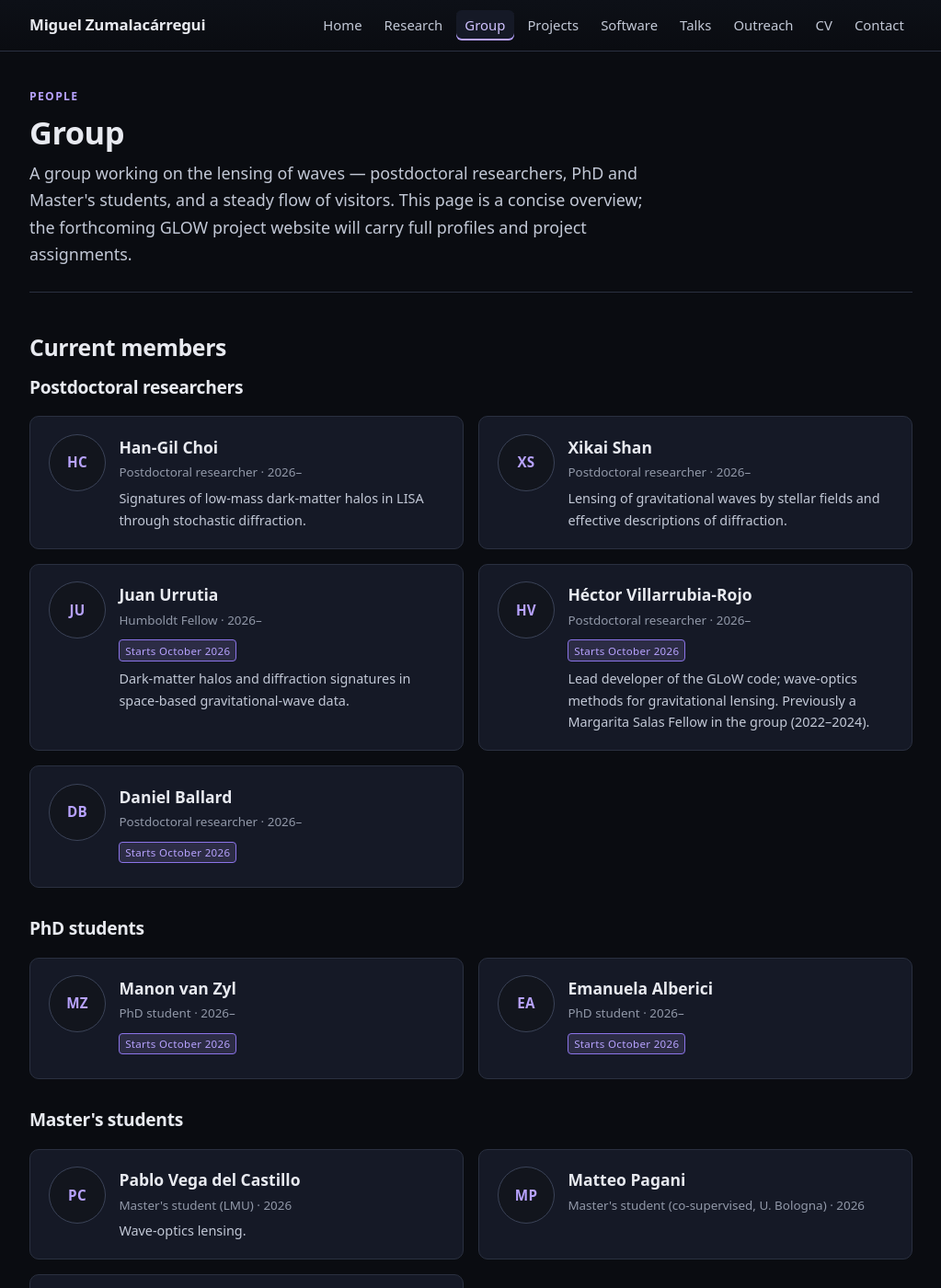
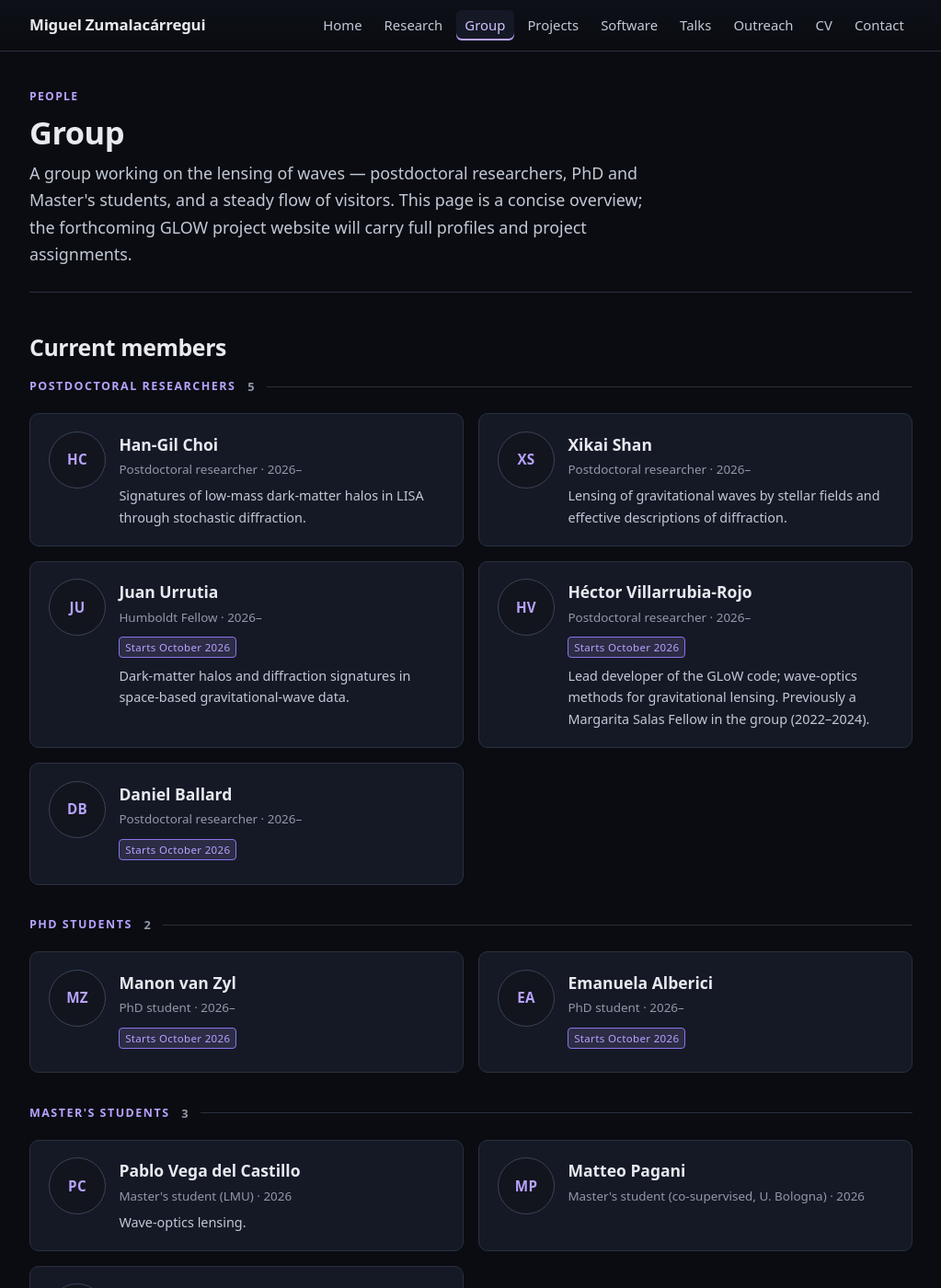
Before and after one commit to miguelzuma/miguelzuma.github.io, a Jekyll site: the page built from group.html, in a window 1280 px wide and 1400 px high. Shown: the whole window at 92% size, without its empty margins (128-1151 px from the left). Built offline with Jekyll 4.4.1, drawn with Linux system fonts in a browser that asks for light colours.

Commit message:
Make career-stage bands stand out in the group list
The stage headings read as ordinary h3s, indistinguishable from "Alumni" or
"Earlier mentees" further down. They now use the same uppercase-accent
vocabulary as .eyebrow, with a member count and a hairline rule running to the
margin, so they scan as structural bands rather than competing headings.

Co-Authored-By: Claude Opus 5 (1M context) <noreply@anthropic.com>
Claude-Session: https://claude.ai/code/session_01E2ZbXszK9qt9svKVxU5Yrt

```diff
--- a/assets/css/main.css
+++ b/assets/css/main.css
@@ -583,6 +583,42 @@ figure.float-left {
 
 /* ---- People ---------------------------------------------------------- */
 
+/* Career-stage bands in the group list. Built from the same uppercase-accent
+   vocabulary as .eyebrow so it reads as a structural label, not a heading
+   competing with the h2 above it. */
+.stage-heading {
+	display: flex;
+	align-items: center;
+	gap: 0.8rem;
+	margin: 2.2rem 0 1rem;
+	font-size: 0.78rem;
+	text-transform: uppercase;
+	letter-spacing: 0.12em;
+	font-weight: 650;
+	color: var(--accent);
+	line-height: 1.3;
+}
+
+.stage-heading::after {
+	content: "";
+	flex: 1 1 auto;
+	height: 1px;
+	background: var(--border);
+}
+
+.stage-heading .stage-count {
+	flex: 0 0 auto;
+	text-transform: none;
+	letter-spacing: 0.02em;
+	font-size: 0.8rem;
+	font-weight: 550;
+	color: var(--text-mute);
+}
+
+/* First band sits directly under the section heading */
+h2 + .stage-heading { margin-top: 1.2rem; }
+
+
 .person {
 	display: flex;
 	gap: 0.9rem;
--- a/group.html
+++ b/group.html
@@ -26,7 +26,7 @@ description: >-
   {%- for stage in stages %}
   {%- assign people = site.data.people.current | where: "stage", stage %}
   {%- if people.size > 0 %}
-  <h3>{{ labels[forloop.index0] }}</h3>
+  <h3 class="stage-heading">{{ labels[forloop.index0] }}<span class="stage-count">{{ people.size }}</span></h3>
   <div class="grid grid-2">
     {%- for p in people %}
     <article class="card">
```
